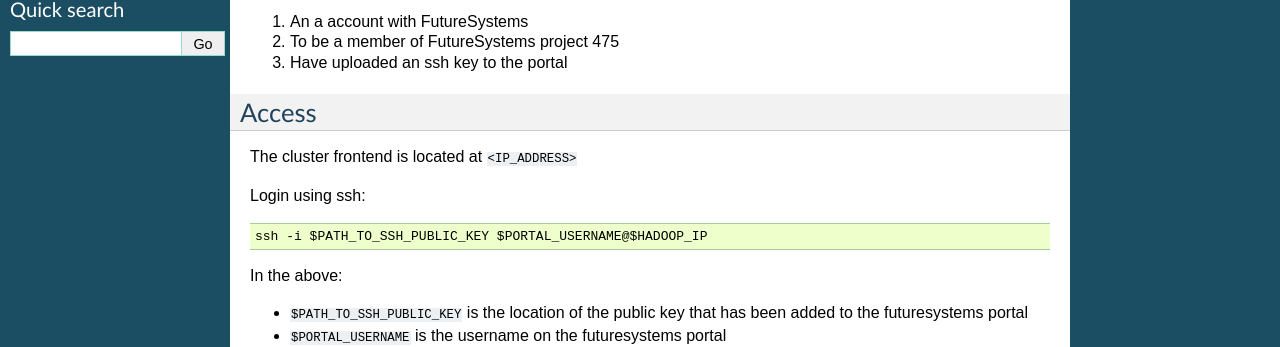
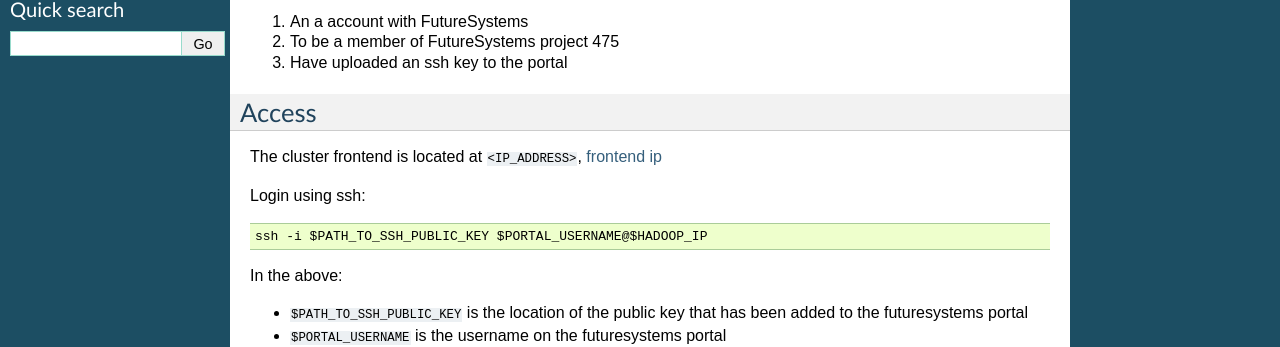
Before and after one commit to cglmoocs/bdaafall2015, a Sphinx documentation site: the page built from docs/source/HadoopClusterAccess.rst, in a window 1280 px wide. Shown: the part 211-558 px from the top of the page. Built offline with Sphinx 7.4.7, drawn with Linux system fonts in a browser that asks for light colours.

Commit message:
Update HadoopClusterAccess.rst

```diff
--- a/docs/source/HadoopClusterAccess.rst
+++ b/docs/source/HadoopClusterAccess.rst
@@ -19,7 +21,7 @@
 ..
   TODO: add ip address for hadoop cluster
 
-The cluster frontend is located at ``<IP_ADDRESS>``
+The cluster frontend is located at ``<IP_ADDRESS>``, :ref:`frontend ip <frontend>`
 
 Login using ssh:
 
```
Also changed, not shown: other parts of docs/source/HadoopClusterAccess.rst (+2 -0 lines).
